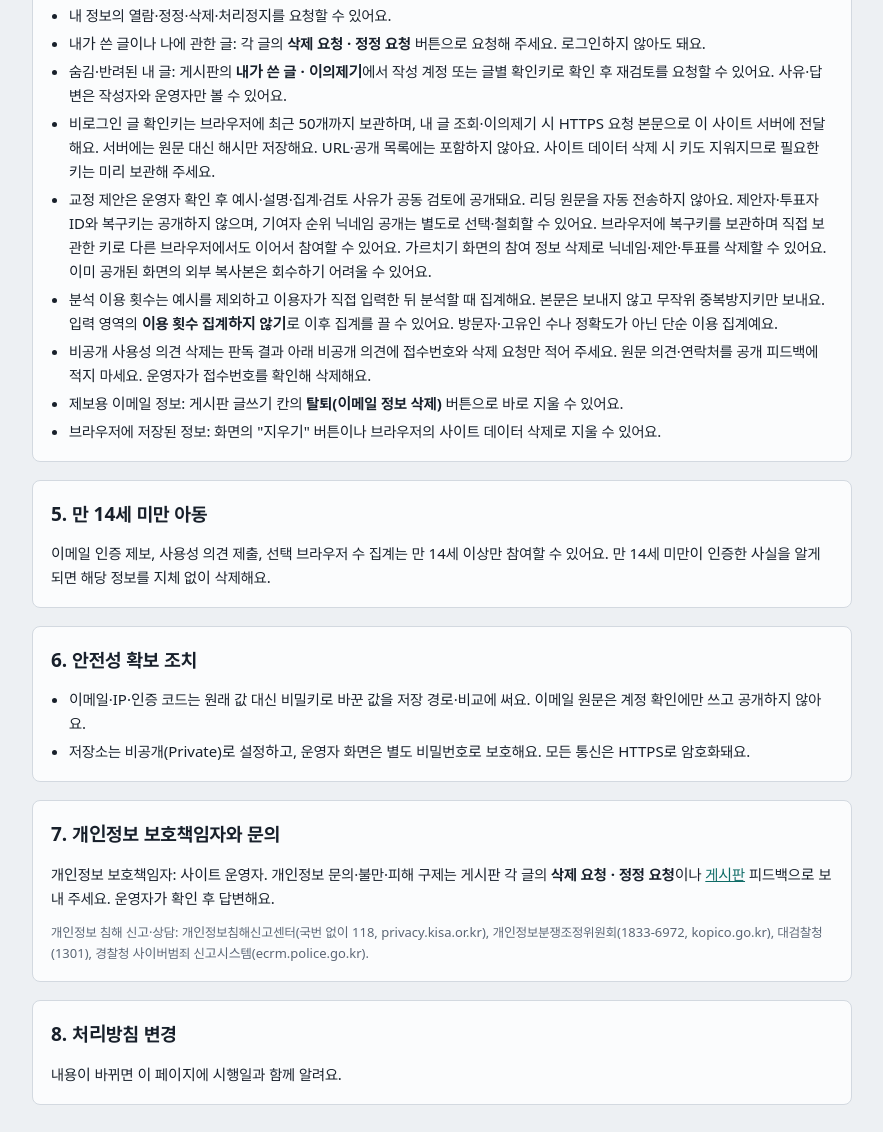
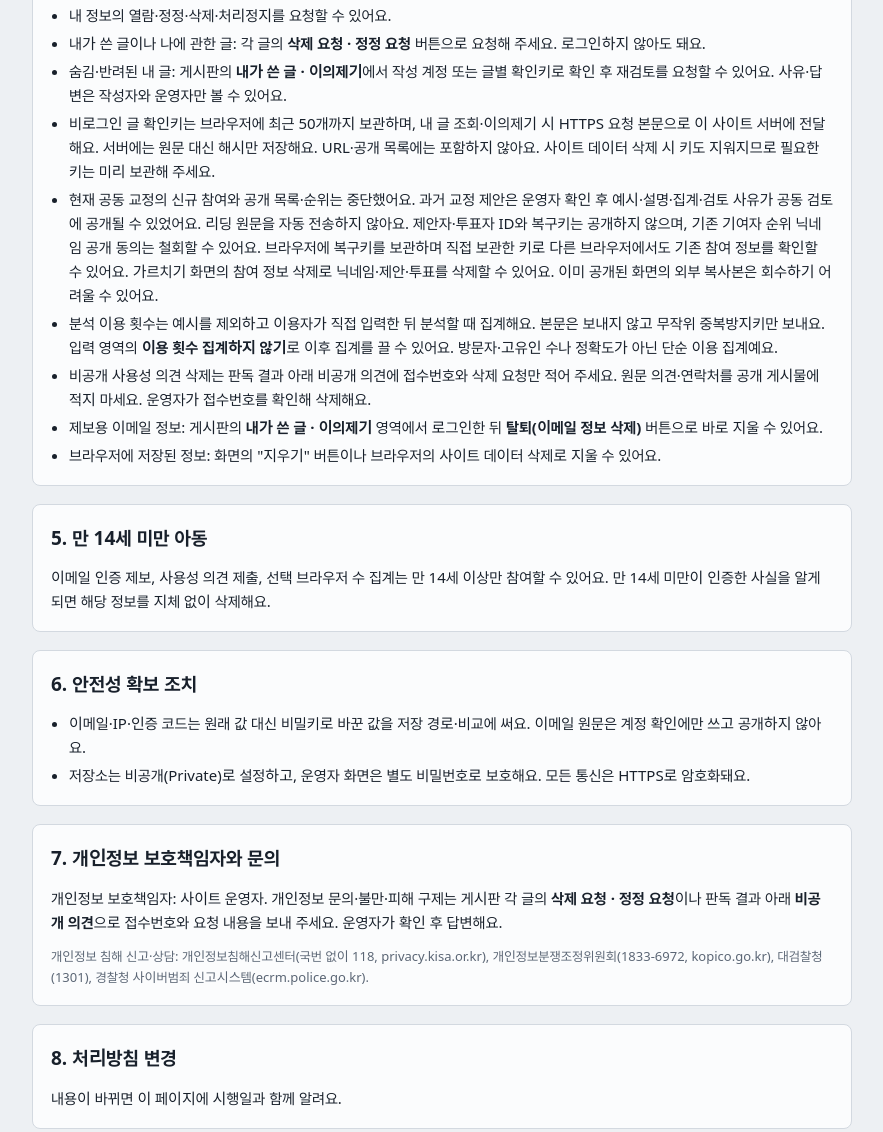
Before and after one commit to jvix356/tarot-check, a website: page privacy.html in a window 1280 px wide. Shown: the part 2013-3145 px from the top of the page, without its empty margins (198-1081 px from the left). Drawn offline with Linux system fonts and the light colour scheme; a web font is replaced by a local one.

Commit message:
Align privacy rights instructions with read-only community

```diff
--- a/privacy.html
+++ b/privacy.html
@@ -82,10 +82,10 @@
       <li>내가 쓴 글이나 나에 관한 글: 각 글의 <b>삭제 요청 · 정정 요청</b> 버튼으로 요청해 주세요. 로그인하지 않아도 돼요.</li>
       <li>숨김·반려된 내 글: 게시판의 <b>내가 쓴 글 · 이의제기</b>에서 작성 계정 또는 글별 확인키로 확인 후 재검토를 요청할 수 있어요. 사유·답변은 작성자와 운영자만 볼 수 있어요.</li>
       <li>비로그인 글 확인키는 브라우저에 최근 50개까지 보관하며, 내 글 조회·이의제기 시 HTTPS 요청 본문으로 이 사이트 서버에 전달해요. 서버에는 원문 대신 해시만 저장해요. URL·공개 목록에는 포함하지 않아요. 사이트 데이터 삭제 시 키도 지워지므로 필요한 키는 미리 보관해 주세요.</li>
-      <li>교정 제안은 운영자 확인 후 예시·설명·집계·검토 사유가 공동 검토에 공개돼요. 리딩 원문을 자동 전송하지 않아요. 제안자·투표자 ID와 복구키는 공개하지 않으며, 기여자 순위 닉네임 공개는 별도로 선택·철회할 수 있어요. 브라우저에 복구키를 보관하며 직접 보관한 키로 다른 브라우저에서도 이어서 참여할 수 있어요. 가르치기 화면의 참여 정보 삭제로 닉네임·제안·투표를 삭제할 수 있어요. 이미 공개된 화면의 외부 복사본은 회수하기 어려울 수 있어요.</li>
+      <li>현재 공동 교정의 신규 참여와 공개 목록·순위는 중단했어요. 과거 교정 제안은 운영자 확인 후 예시·설명·집계·검토 사유가 공동 검토에 공개될 수 있었어요. 리딩 원문을 자동 전송하지 않아요. 제안자·투표자 ID와 복구키는 공개하지 않으며, 기존 기여자 순위 닉네임 공개 동의는 철회할 수 있어요. 브라우저에 복구키를 보관하며 직접 보관한 키로 다른 브라우저에서도 기존 참여 정보를 확인할 수 있어요. 가르치기 화면의 참여 정보 삭제로 닉네임·제안·투표를 삭제할 수 있어요. 이미 공개된 화면의 외부 복사본은 회수하기 어려울 수 있어요.</li>
       <li>분석 이용 횟수는 예시를 제외하고 이용자가 직접 입력한 뒤 분석할 때 집계해요. 본문은 보내지 않고 무작위 중복방지키만 보내요. 입력 영역의 <b>이용 횟수 집계하지 않기</b>로 이후 집계를 끌 수 있어요. 방문자·고유인 수나 정확도가 아닌 단순 이용 집계예요.</li>
-      <li>비공개 사용성 의견 삭제는 판독 결과 아래 비공개 의견에 접수번호와 삭제 요청만 적어 주세요. 원문 의견·연락처를 공개 피드백에 적지 마세요. 운영자가 접수번호를 확인해 삭제해요.</li>
-      <li>제보용 이메일 정보: 게시판 글쓰기 칸의 <b>탈퇴(이메일 정보 삭제)</b> 버튼으로 바로 지울 수 있어요.</li>
+      <li>비공개 사용성 의견 삭제는 판독 결과 아래 비공개 의견에 접수번호와 삭제 요청만 적어 주세요. 원문 의견·연락처를 공개 게시물에 적지 마세요. 운영자가 접수번호를 확인해 삭제해요.</li>
+      <li>제보용 이메일 정보: 게시판의 <b>내가 쓴 글 · 이의제기</b> 영역에서 로그인한 뒤 <b>탈퇴(이메일 정보 삭제)</b> 버튼으로 바로 지울 수 있어요.</li>
       <li>브라우저에 저장된 정보: 화면의 "지우기" 버튼이나 브라우저의 사이트 데이터 삭제로 지울 수 있어요.</li>
     </ul>
   </section>
@@ -105,7 +105,7 @@
 
   <section class="panel">
     <h2>7. 개인정보 보호책임자와 문의</h2>
-    <p>개인정보 보호책임자: 사이트 운영자. 개인정보 문의·불만·피해 구제는 게시판 각 글의 <b>삭제 요청 · 정정 요청</b>이나 <a href="/board.html">게시판</a> 피드백으로 보내 주세요. 운영자가 확인 후 답변해요.</p>
+    <p>개인정보 보호책임자: 사이트 운영자. 개인정보 문의·불만·피해 구제는 게시판 각 글의 <b>삭제 요청 · 정정 요청</b>이나 판독 결과 아래 <b>비공개 의견</b>으로 접수번호와 요청 내용을 보내 주세요. 운영자가 확인 후 답변해요.</p>
     <p class="note">개인정보 침해 신고·상담: 개인정보침해신고센터(국번 없이 118, privacy.kisa.or.kr), 개인정보분쟁조정위원회(1833-6972, kopico.go.kr), 대검찰청(1301), 경찰청 사이버범죄 신고시스템(ecrm.police.go.kr).</p>
   </section>
 
```
